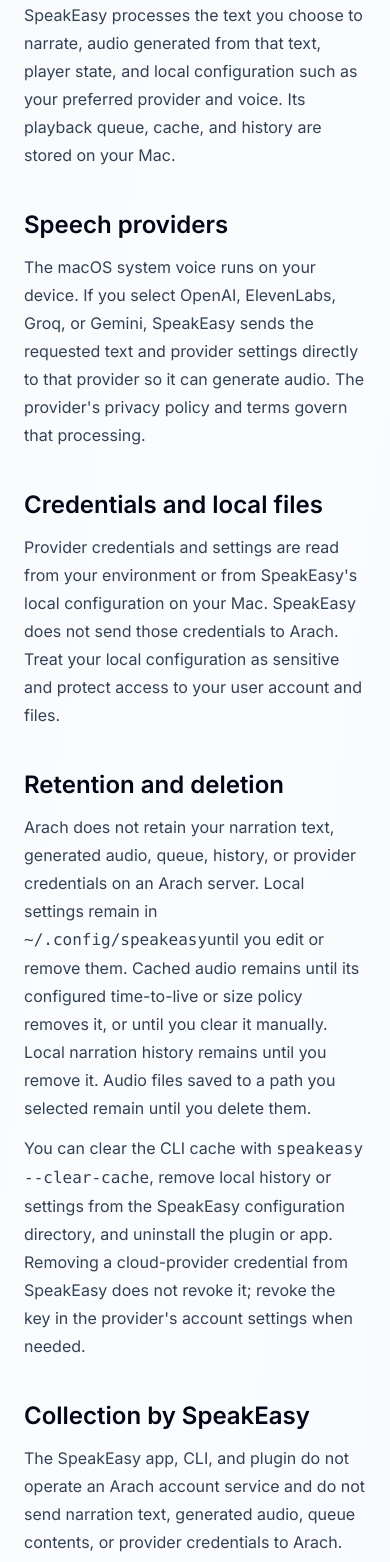
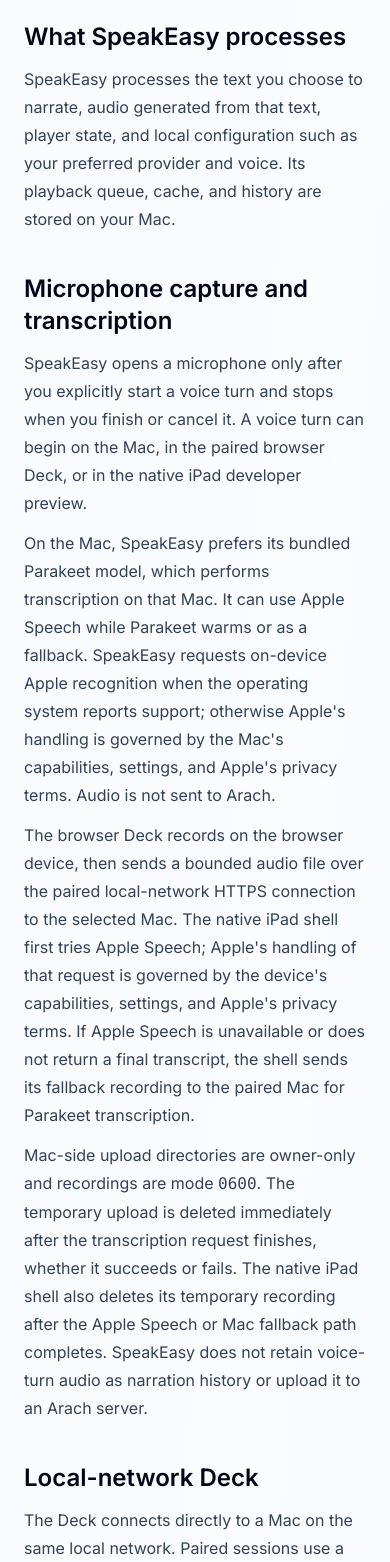
Before and after one commit to arach/SpeakEasy, a Next.js app in the folder landing/: page /privacy in a window 390 px wide. Shown: the part 432-1994 px from the top of the page. Built offline with nearby package versions, Linux system fonts and the light colour scheme.

Commit message:
📝 clarify the speech privacy boundary
Describe microphone capture, Apple Speech, local Parakeet, paired LAN\nuploads, and temporary-file deletion precisely. Update launch control to\nreflect the live site and immutable 0.2.18 preview.

```diff
--- a/landing/app/privacy/page.tsx
+++ b/landing/app/privacy/page.tsx
@@ -3,15 +3,15 @@
 
 export const metadata: Metadata = {
   title: "Privacy Policy - SpeakEasy",
-  description: "How SpeakEasy handles text, audio, provider credentials, and website analytics.",
+  description: "How SpeakEasy handles microphone capture, transcription, narration, provider credentials, and website analytics.",
 }
 
 export default function PrivacyPage() {
   return (
     <LegalPage
       title="Privacy Policy"
-      summary="SpeakEasy is a local-first text-to-speech tool. This policy describes the data the app and plugin use to create and play speech."
-      updated="July 24, 2026"
+      summary="SpeakEasy is a local-network voice companion and text-to-speech tool. This policy describes how its Mac, browser, and iPad surfaces handle microphone audio, transcripts, narration, and credentials."
+      updated="August 2, 2026"
     >
       <section>
         <h2>What SpeakEasy processes</h2>
@@ -19,6 +19,57 @@
           SpeakEasy processes the text you choose to narrate, audio generated from that text, player
           state, and local configuration such as your preferred provider and voice. Its playback queue,
           cache, and history are stored on your Mac.
+        </p>
+      </section>
+
+      <section>
+        <h2>Microphone capture and transcription</h2>
+        <p>
+          SpeakEasy opens a microphone only after you explicitly start a voice turn and stops when
+          you finish or cancel it. A voice turn can begin on the Mac, in the paired browser Deck, or
+          in the native iPad developer preview.
+        </p>
+        <p>
+          On the Mac, SpeakEasy prefers its bundled Parakeet model, which performs transcription on
+          that Mac. It can use Apple Speech while Parakeet warms or as a fallback. SpeakEasy requests
+          on-device Apple recognition when the operating system reports support; otherwise Apple&apos;s
+          handling is governed by the Mac&apos;s capabilities, settings, and Apple&apos;s privacy terms.
+          Audio is not sent to Arach.
+        </p>
+        <p>
+          The browser Deck records on the browser device, then sends a bounded audio file over the
+          paired local-network HTTPS connection to the selected Mac. The native iPad shell first
+          tries Apple Speech; Apple&apos;s handling of that request is governed by the device&apos;s
+          capabilities, settings, and Apple&apos;s privacy terms. If Apple Speech is unavailable or does
+          not return a final transcript, the shell sends its fallback recording to the paired Mac
+          for Parakeet transcription.
+        </p>
+        <p>
+          Mac-side upload directories are owner-only and recordings are mode <code>0600</code>. The
+          temporary upload is deleted immediately after the transcription request finishes, whether
+          it succeeds or fails. The native iPad shell also deletes its temporary recording after the
+          Apple Speech or Mac fallback path completes. SpeakEasy does not retain voice-turn audio as
+          narration history or upload it to an Arach server.
+        </p>
+      </section>
+
+      <section>
+        <h2>Local-network Deck</h2>
+        <p>
+          The Deck connects directly to a Mac on the same local network. Paired sessions use a
+          temporary secret and local HTTPS. The Deck exchanges task display state, explicit control
+          commands, transcripts, narration state, and—only for device microphone turns—the bounded
+          recording described above. SpeakEasy does not relay this traffic through an Arach service.
+        </p>
+      </section>
+
+      <section>
+        <h2>Codex tasks and transcripts</h2>
+        <p>
+          When you send a voice turn, SpeakEasy submits the final transcript to the exact Codex
+          Desktop task you selected. The transcript, Codex response, tool activity, and task history
+          remain in Codex and are governed by your Codex account, application, and retention settings.
+          SpeakEasy does not create an Arach-hosted copy of that conversation.
         </p>
       </section>
 
@@ -43,11 +94,13 @@
       <section>
         <h2>Retention and deletion</h2>
         <p>
-          Arach does not retain your narration text, generated audio, queue, history, or provider
-          credentials on an Arach server. Local settings remain in <code>~/.config/speakeasy</code>
-          until you edit or remove them. Cached audio remains until its configured time-to-live or
-          size policy removes it, or until you clear it manually. Local narration history remains
-          until you remove it. Audio files saved to a path you selected remain until you delete them.
+          Arach does not retain your microphone audio, transcripts, narration text, generated audio,
+          queue, history, or provider credentials on an Arach server. Voice-turn recordings are
+          temporary and are deleted as described above. Local settings remain in
+          <code>~/.config/speakeasy</code> until you edit or remove them. Cached narration audio
+          remains until its configured time-to-live or size policy removes it, or until you clear it
+          manually. Local narration history remains until you remove it. Audio files saved to a path
+          you selected remain until you delete them.
         </p>
         <p>
           You can clear the CLI cache with <code>speakeasy --clear-cache</code>, remove local history
@@ -61,8 +114,9 @@
         <h2>Collection by SpeakEasy</h2>
         <p>
           The SpeakEasy app, CLI, and plugin do not operate an Arach account service and do not send
-          narration text, generated audio, queue contents, or provider credentials to Arach. App
-          installation checks GitHub Releases to download the signed macOS application.
+          microphone audio, transcripts, narration text, generated audio, queue contents, or
+          provider credentials to Arach. App installation checks GitHub Releases to download the
+          signed macOS application.
         </p>
       </section>
 
@@ -81,6 +135,8 @@
       <section>
         <h2>Your choices</h2>
         <ul>
+          <li>Use only the Mac microphone path to keep capture and transcription on the Mac.</li>
+          <li>Use the browser or iPad Deck only on a local network you trust.</li>
           <li>Use the macOS system provider to keep speech synthesis on-device.</li>
           <li>Remove cached audio, history, or configuration from your local SpeakEasy directories.</li>
           <li>Revoke provider credentials with the provider that issued them.</li>
```
Also changed, not shown: 2 other files (tests, documents, lock files or other folders).
